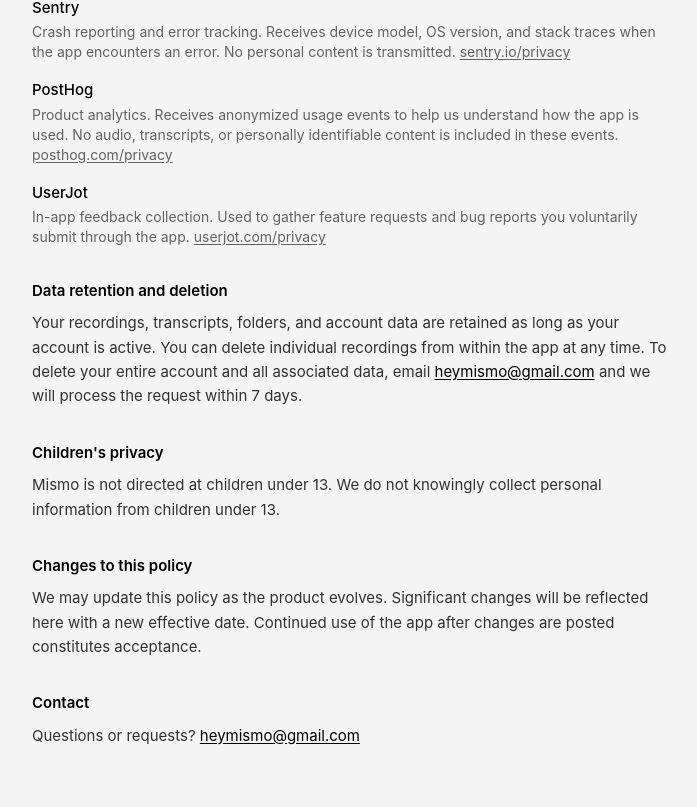
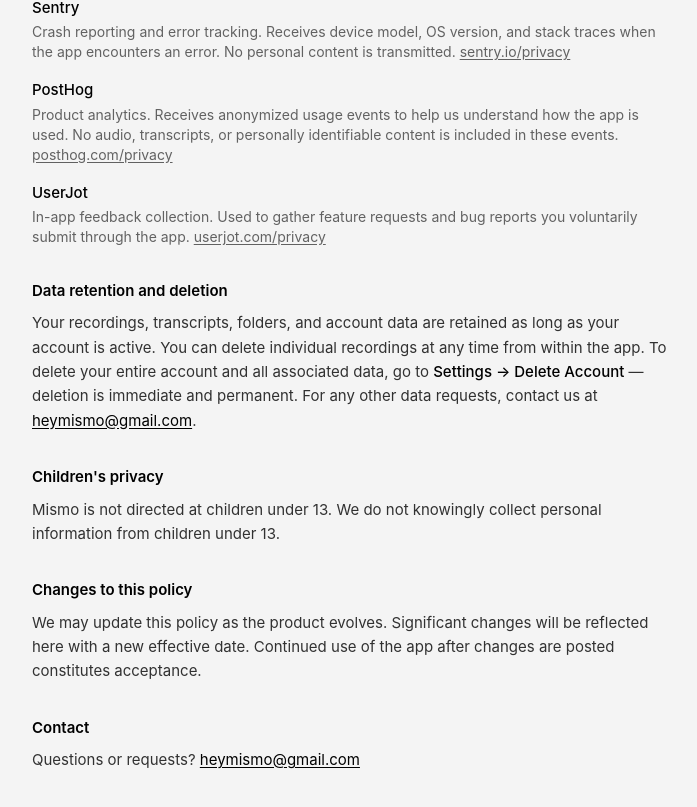
Before and after one commit to damianizaguirre/try-mismo, a Next.js app: page /privacy in a window 1280 px wide. Shown: the part 1592-2399 px from the top of the page, without its empty margins (288-985 px from the left). Built offline with nearby package versions, Linux system fonts and the light colour scheme.

Commit message:
Fix account deletion — available in-app, not email-only

```diff
--- a/app/privacy/page.tsx
+++ b/app/privacy/page.tsx
@@ -190,13 +190,14 @@
             <h2 className="font-semibold text-black mb-2">Data retention and deletion</h2>
             <p>
               Your recordings, transcripts, folders, and account data are retained as long as
-              your account is active. You can delete individual recordings from within the app
-              at any time. To delete your entire account and all associated data, email{' '}
+              your account is active. You can delete individual recordings at any time from
+              within the app. To delete your entire account and all associated data, go to{' '}
+              <span className="font-medium text-black">Settings → Delete Account</span> —
+              deletion is immediate and permanent. For any other data requests, contact us at{' '}
               <a href="mailto:heymismo@gmail.com"
                 className="text-black underline underline-offset-2 hover:text-black/60 transition-colors">
                 heymismo@gmail.com
-              </a>{' '}
-              and we will process the request within 7 days.
+              </a>.
             </p>
           </div>
 
```
